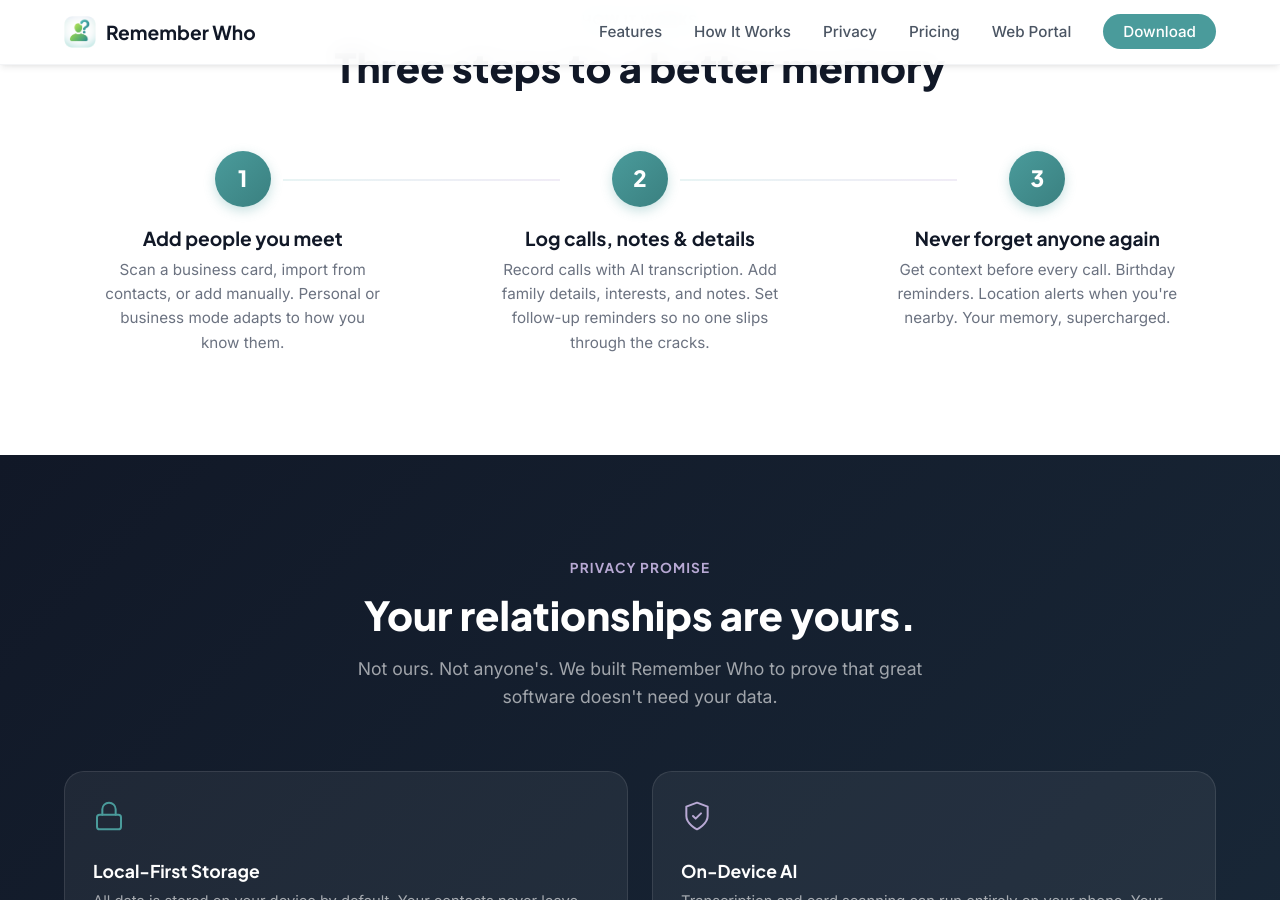
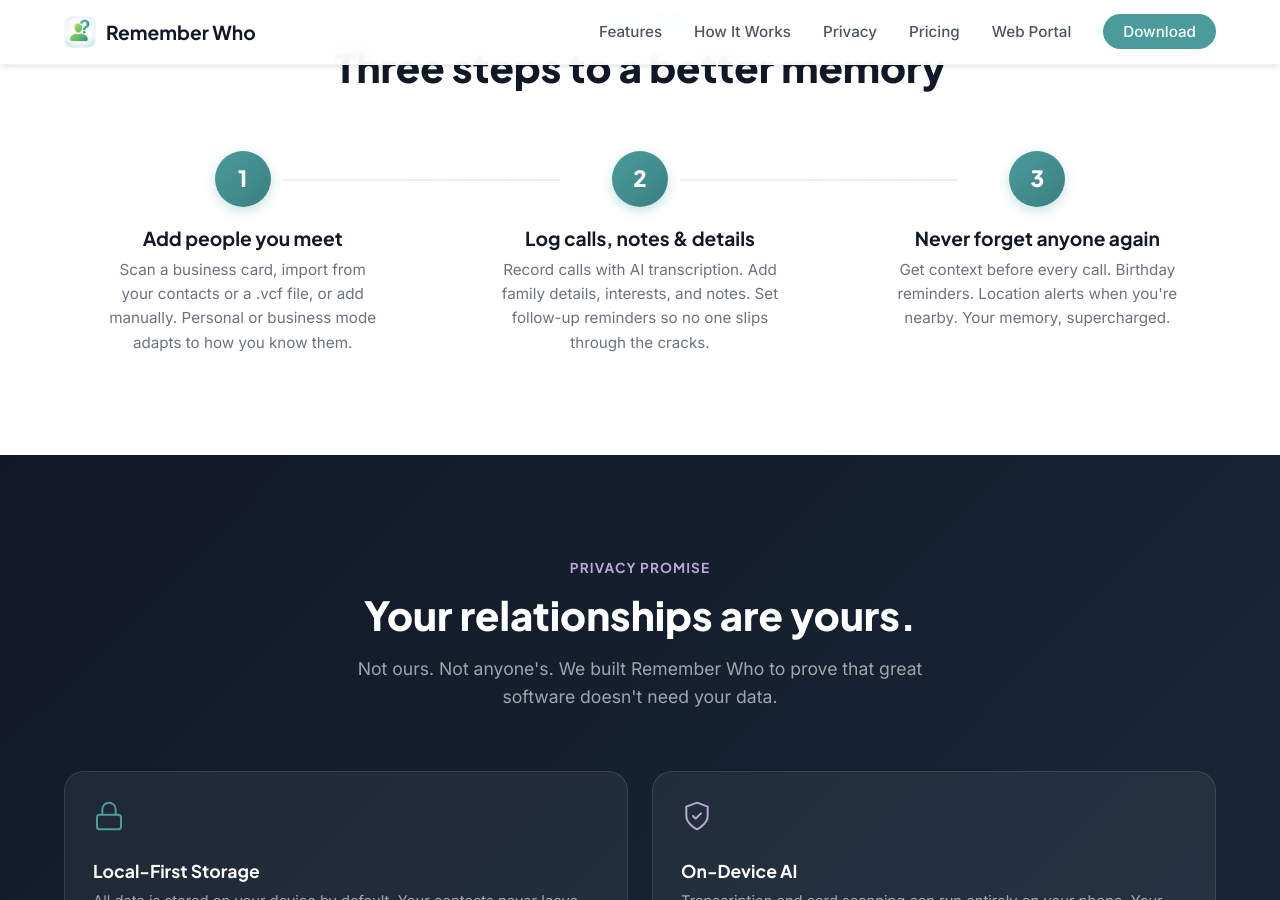
Before and after one commit to RememberWhoApp/rememberwho, a Jekyll site: the page index.html, which Jekyll copies as it is, in a window 1280 px wide and 900 px high, scrolled down 5136 px. Built offline with Jekyll 4.4.1, drawn with Linux system fonts in a browser that asks for light colours.

Commit message:
docs: privacy policy + features for vCard/Google contact import
Co-Authored-By: Claude Opus 5.5 <noreply@anthropic.com>

```diff
--- a/index.html
+++ b/index.html
@@ -1049,7 +1049,7 @@
         <div class="step fade-up">
           <div class="step-number">1</div>
           <h3>Add people you meet</h3>
-          <p>Scan a business card, import from contacts, or add manually. Personal or business mode adapts to how you know them.</p>
+          <p>Scan a business card, import from your contacts or a .vcf file, or add manually. Personal or business mode adapts to how you know them.</p>
         </div>
         <div class="step fade-up delay-2">
           <div class="step-number">2</div>
```
Also changed, not shown: privacy-policy.md (+4 -2 lines).
